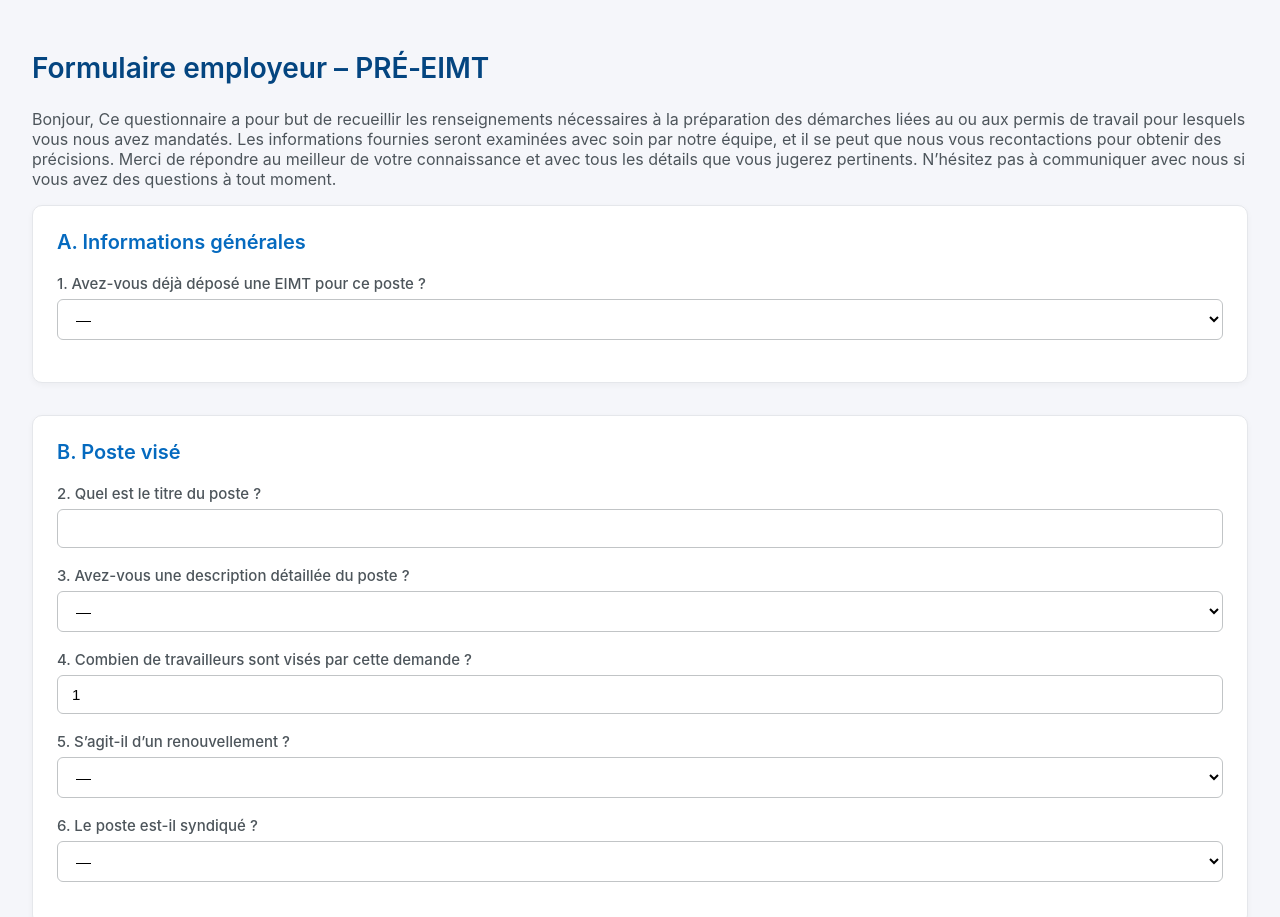
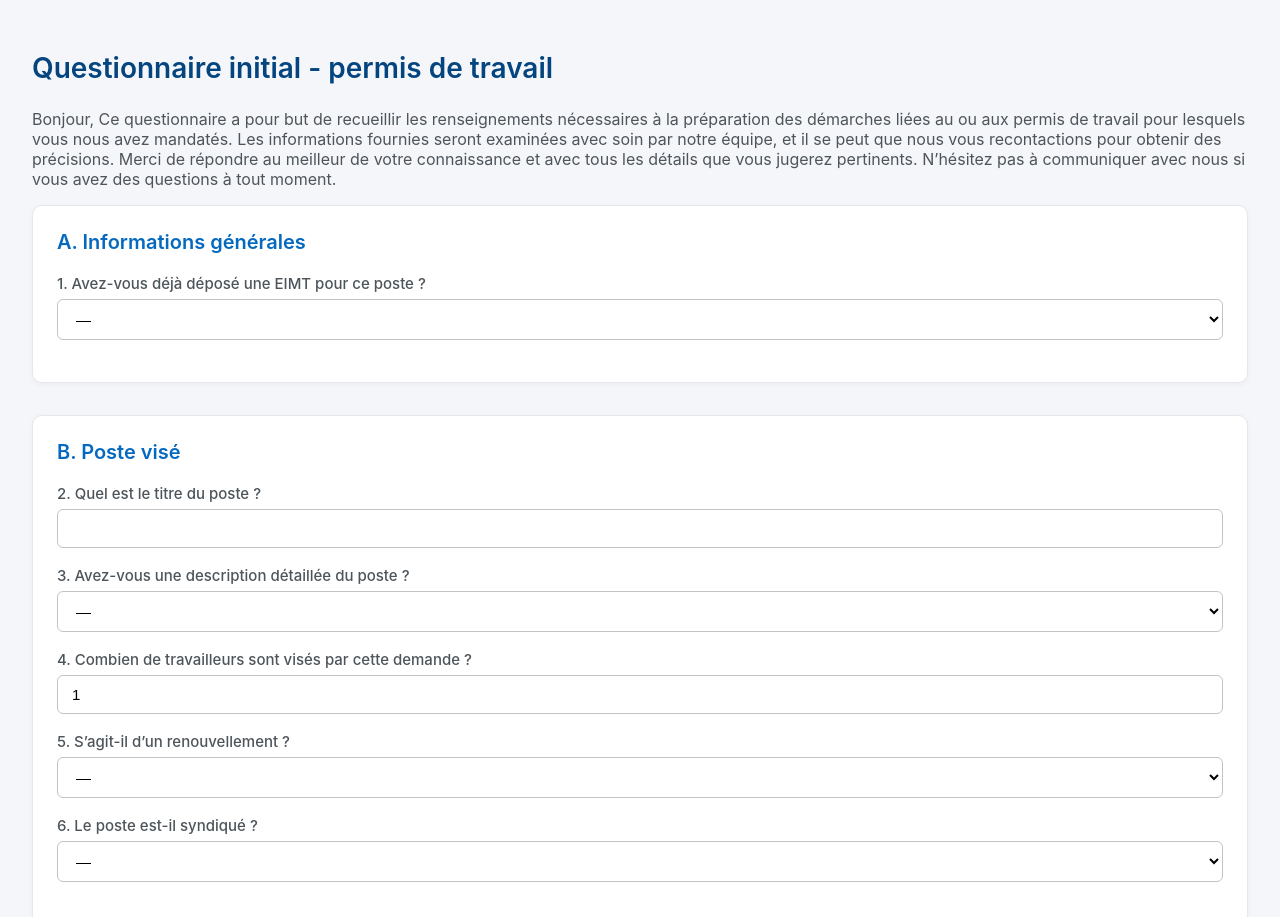
Before and after one commit to EssexTISKEN/pre-eimt-form1-widget, a plain HTML site: page index.html in a window 1280 px wide. Shown: the top 917 px of the page. Drawn offline with Linux system fonts and the light colour scheme; a script that the page names is missing.

Commit message:
Update index.html

```diff
--- a/index.html
+++ b/index.html
@@ -16,7 +16,7 @@
 
 <body>
 
-  <h1>Formulaire employeur – PRÉ‑EIMT</h1>
+  <h1>Questionnaire initial - permis de travail</h1>
 
   <p>
   Bonjour,
```
